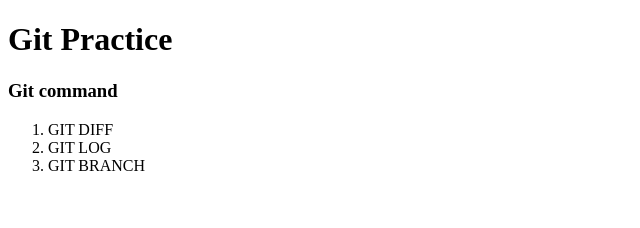
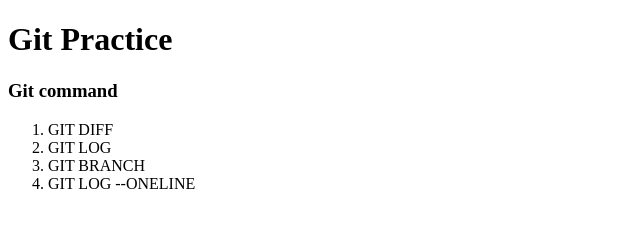
Before and after one commit to B0SS-C1AN0/javascript_class, a plain HTML site: page index.html in a window 1280 px wide. Shown: the whole page, without its empty margins (0-640 px from the left). Drawn offline with Linux system fonts and the light colour scheme.

Commit message:
Add git log command

```diff
--- a/index.html
+++ b/index.html
@@ -12,6 +12,7 @@
      <li>GIT DIFF</li>
      <li>GIT LOG</li>
      <li>GIT BRANCH</li>
+     <li>GIT LOG --ONELINE</li>
    </ol>
     </form>
 </body>
```
